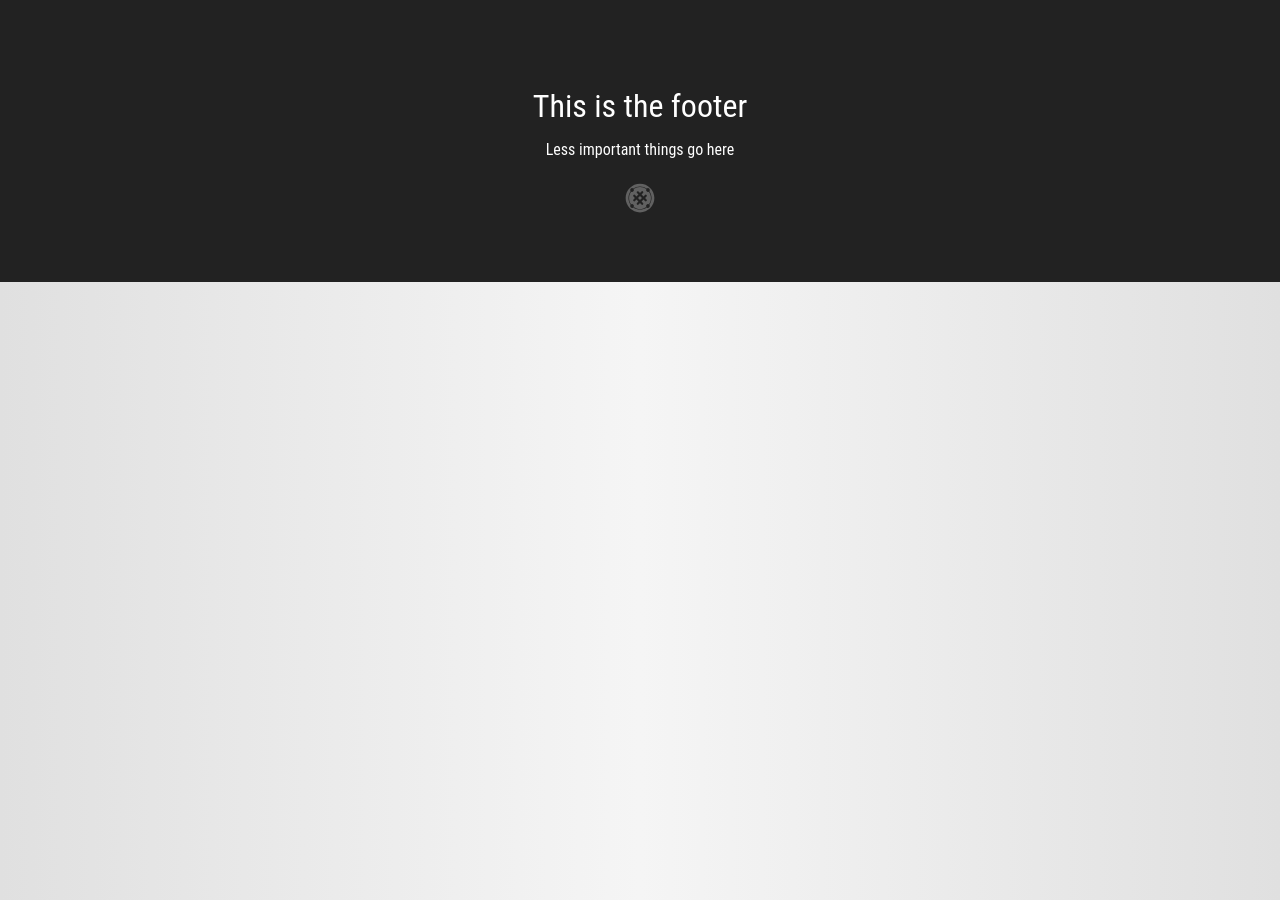
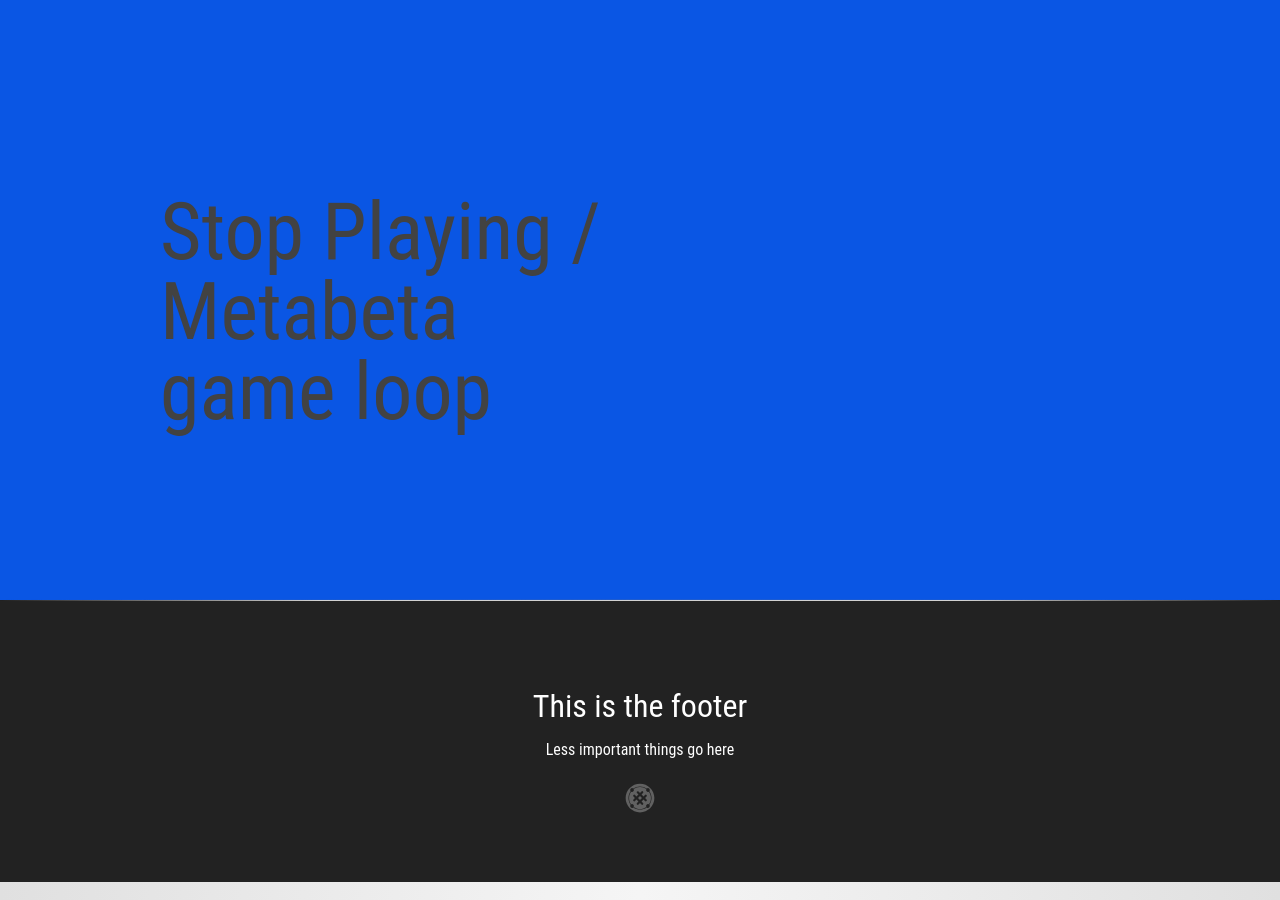
Before and after one commit to hancandy/hashbrown-boilerplate-github-pages, a Jekyll site: the page built from content/en/2968c3a2c2400d2b657525159fc53262745ca355.md, in a window 1280 px wide. Built offline with Jekyll 4.4.1, drawn with Linux system fonts in a browser that asks for light colours.

Commit message:
Commit from HashBrown CMS

```diff
--- a/content/en/2968c3a2c2400d2b657525159fc53262745ca355.md
+++ b/content/en/2968c3a2c2400d2b657525159fc53262745ca355.md
@@ -1,6 +1,12 @@
 ---
 title: 'Prototype 5'
 footer: d27bd9b77239ed4ed6384199c0867d749f549842
+sections:
+    -
+        template: banner
+        text: '# Stop Playing / Metabeta game loop'
+        color: '#0a56e4'
+        theme: light
 meta:
     id: 2968c3a2c2400d2b657525159fc53262745ca355
     parentId: f8d133111ad5ddad52a465c47d7cdbef5923fc8d
```
